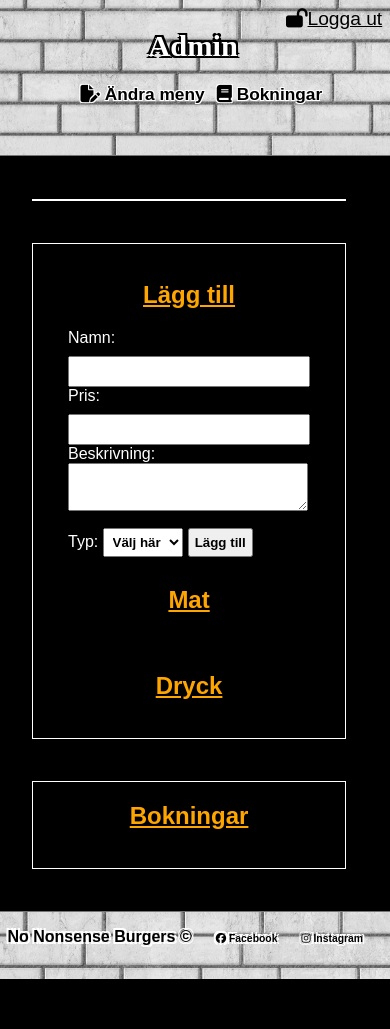
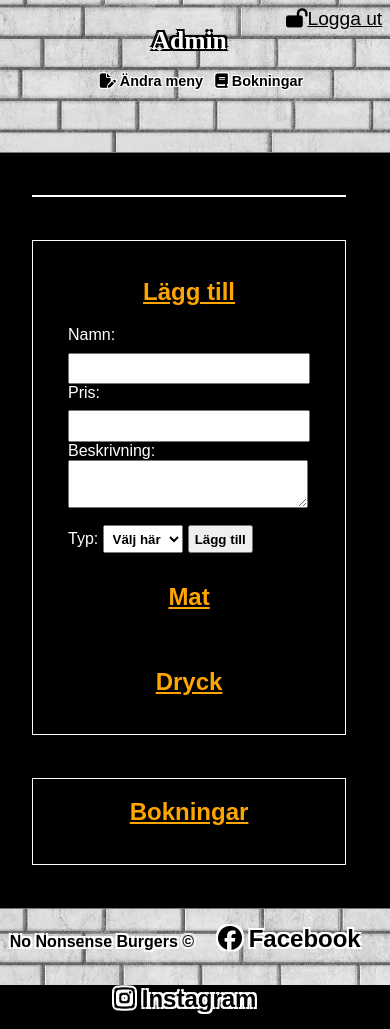
Before and after one commit to osundstrom/ResturangHemsida, a website built with Parcel: page src/admin.html in a window 390 px wide. Before the commit the page ends 979 px from the top, so only its background shows below. Built offline with nearby package versions, Linux system fonts and the light colour scheme; a web font is replaced by a local one.

Commit message:
upådate styles small screen, fixed footer

```diff
--- a/src/partials/_footer.scss
+++ b/src/partials/_footer.scss
@@ -1,12 +1,12 @@
 footer {
-    height: 8vh;
+    height: 9vh;
     border-top: 1px solid rgb(117, 117, 117);
     position: relative;
     margin: auto;
     width: 102vw;
     text-align: center;
     margin-top: 5vh;
-    margin-bottom: -2vh;
+    margin-bottom: -3vh;
     background-image: url(bilder/whiteBricks.jpg);
     background-repeat: no-repeat;
     background-size:cover;
@@ -25,6 +25,7 @@ footer {
         text-decoration: none;
         display: inline-block;
         font-weight: 900;
+        font-size: x-large;
     }
 
     a:hover{
--- a/src/partials/_navigation.scss
+++ b/src/partials/_navigation.scss
@@ -103,6 +103,23 @@
 
     }
 }
+}
+
+@media (max-width:400px) {
+    #navigation {
+        h1{
+            font-size: 160%;
+            margin-left: -2vw;
+        }
+        ul{
+            margin-left: -4vw;
+        }
+
+        a{
+            font-size: 100%;
+
+        }
+    }
 
 
 }
```
Also changed, not shown: src/index.html (+2 -2 lines), dist/index.html, 4 other files.
